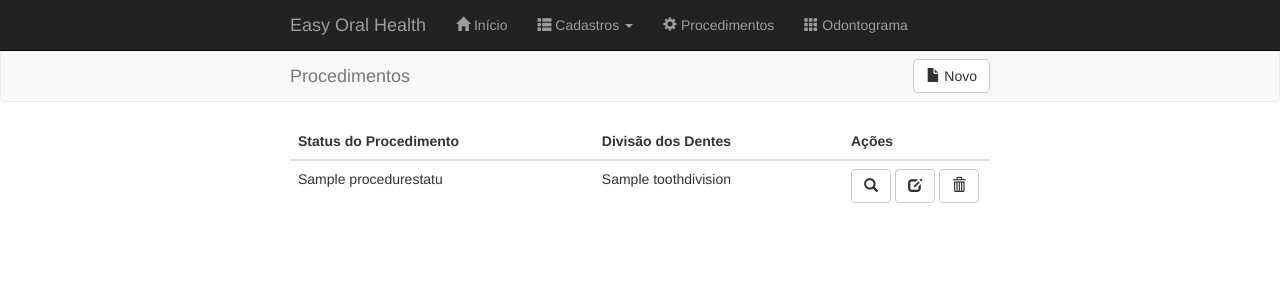
After one commit to nonatin1000/easy_oral_health_p3, a Django app: template odontology/templates/odontology/procedure/procedure_index.html in a window 1280 px wide. The commit adds this page. Shown: the top 300 px of the page. Run offline with Django 3.2, Linux system fonts and the light colour scheme; the template is opened without the code that fills it: values that come from a table or form of the project are taken from there, others are empty; tables that the repository leaves empty hold one stand-in row (values such as "Sample post"); some libraries are stand-ins or nearby versions.

Commit message:
CRUD Procedure OK

```diff
--- a/odontology/models.py
+++ b/odontology/models.py
@@ -138,3 +138,7 @@ class Odontogram(AuditModel):
 	tooth = models.ForeignKey(Tooth)
 	patient = models.ForeignKey(Patient)
 	tooth_status = models.ForeignKey(ToothStatus)
+
+class Procedure(AuditModel):
+	procedure_status = models.ForeignKey(ProcedureStatus)
+	tooth_division = models.ForeignKey(ToothDivision)
--- a/odontology/templates/base.html
+++ b/odontology/templates/base.html
@@ -87,6 +87,12 @@
 					    </ul>
 					</li>
 					<li>
+						<a href="{% url 'procedure_index' %}">
+							<span class="glyphicon glyphicon-cog" aria-hidden="true"></span>
+							Procedimentos
+						</a>
+					</li>
+					<li>
 						<a href="{% url 'odontogram_index' %}">
 							<span class="glyphicon glyphicon glyphicon-th" aria-hidden="true"></span>
 							Odontograma
--- /dev/null
+++ b/odontology/templates/odontology/procedure/procedure_index.html
@@ -0,0 +1,83 @@
+{% extends "base.html" %}
+
+{% block body %}
+
+<nav class="navbar navbar-default">
+	<div class="container">
+		<a class="navbar-brand" href="#">Procedimentos</a>
+		<ul class="nav navbar-nav pull-right">
+			<li>
+				<p class="navbar-btn">
+					<a class="btn btn-default" href="{% url 'procedure_register' %}">
+						<span class="glyphicon glyphicon-file" aria-hidden="true"></span>
+						Novo
+					</a>
+				</p>
+			</li>
+		</ul>
+	</div>
+</nav>
+
+<div class="container">
+	<div class="row">
+		<div class="col-lg-12">
+			<table class="table table-hover">
+				<thead>
+					<tr>
+						<th>Status do Procedimento</th>
+						<th>Divisão dos Dentes</th>
+						<th style="width: 21%;">Ações</th>
+					</tr>
+				</thead>
+				<tbody>
+					{% for procedure in procedures %}
+					<tr>
+						<td>{{ procedure.procedure_status.name }}</td>
+						<td>{{ procedure.tooth_division.name }}</td>
+						<td>
+							<a href="{% url 'procedure_show' procedure.id %}" class="btn btn-default" title="Exibir">
+								<span class="glyphicon glyphicon-search" aria-hidden="true"></span>
+							</a>
+
+							<a href="{% url 'procedure_edit' procedure.id %}" class="btn btn-default" title="Editar">
+								<span class="glyphicon glyphicon-edit" aria-hidden="true"></span>
+							</a>
+
+							<a href="#modal-id-{{ procedure.id }}" class="btn btn-default" title="Remover" data-toggle="modal">
+								<span class="glyphicon glyphicon-trash" aria-hidden="true"></span>
+							</a>
+						</td>
+					</tr>
+
+					<!-- MODAL -->
+					<div class="col-xs-12 col-sm-12 col-md-10 col-lg-10">
+						<div class="modal fade" id="modal-id-{{ procedure.id }}">
+							<div class="modal-dialog">
+								<div class="modal-content">
+									<div class="modal-header">
+										<button type="button" class="close" data-dismiss="modal" aria-hidden="true">&times;</button>
+										<h4 class="modal-title">Alerta!</h4>
+									</div>
+									<div class="modal-body">
+										<p>Deseja realmente remover <strong>{{ procedure.procedure_status.name }}</strong>?</p>
+									</div>
+									<div class="modal-footer">
+										<button type="button" class="btn btn-default" data-dismiss="modal">Cancelar</button>
+										<a href="{% url 'procedure_delete' procedure.id %}" class='btn btn-danger' title='Exibir'>
+											Delete
+										</a>
+									</div>
+								</div>
+							</div>
+						</div>
+					</div>
+					<!-- /MODAL -->
+					{% endfor %}
+				</tbody>
+			</table>
+		</div>
+	</div>
+	</div>
+</div>
+
+{% endblock %}
--- a/odontology/urls.py
+++ b/odontology/urls.py
@@ -60,4 +60,9 @@ urlpatterns = [
     url(r'odontogram_edit/(?P<odontogram_id>\d+)/$', 'odontology.views.odontogram_register', name='odontogram_edit'),
     url(r'odontogram_show/(?P<odontogram_id>\d+)/$', 'odontology.views.odontogram_show', name='odontogram_show'),
     url(r'odontogram_delete(?P<odontogram_id>\d+)/$', 'odontology.views.odontogram_delete', name='odontogram_delete'),
+    url(r'procedure_index/$', 'odontology.views.procedure_index', name='procedure_index'),
+    url(r'procedure_register/$', 'odontology.views.procedure_register', name='procedure_register'),
+    url(r'procedure_edit/(?P<procedure_id>\d+)/$', 'odontology.views.procedure_register', name='procedure_edit'),
+    url(r'procedure_show/(?P<procedure_id>\d+)/$', 'odontology.views.procedure_show', name='procedure_show'),
+    url(r'procedure_delete(?P<procedure_id>\d+)/$', 'odontology.views.procedure_delete', name='procedure_delete'),
 ]
```
Also changed, not shown: odontology/forms.py (+7 -1 lines), odontology/templates/odontology/procedure/procedure_register.html (added, +36 -0 lines), odontology/templates/odontology/procedure/procedure_show.html (added, +45 -0 lines), odontology/views.py (+42 -2 lines), odontology/migrations/0003_procedure.py (added).
